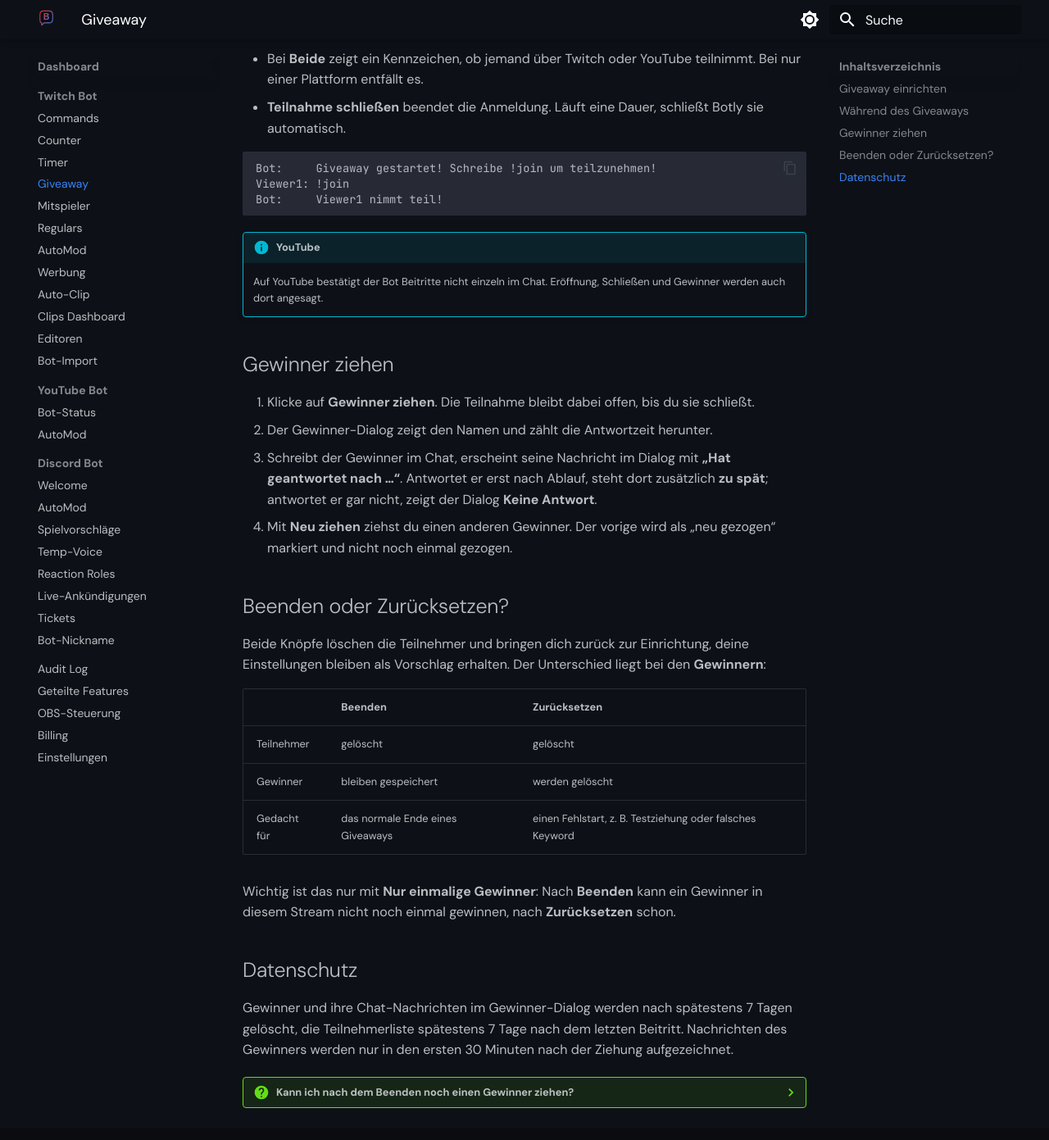
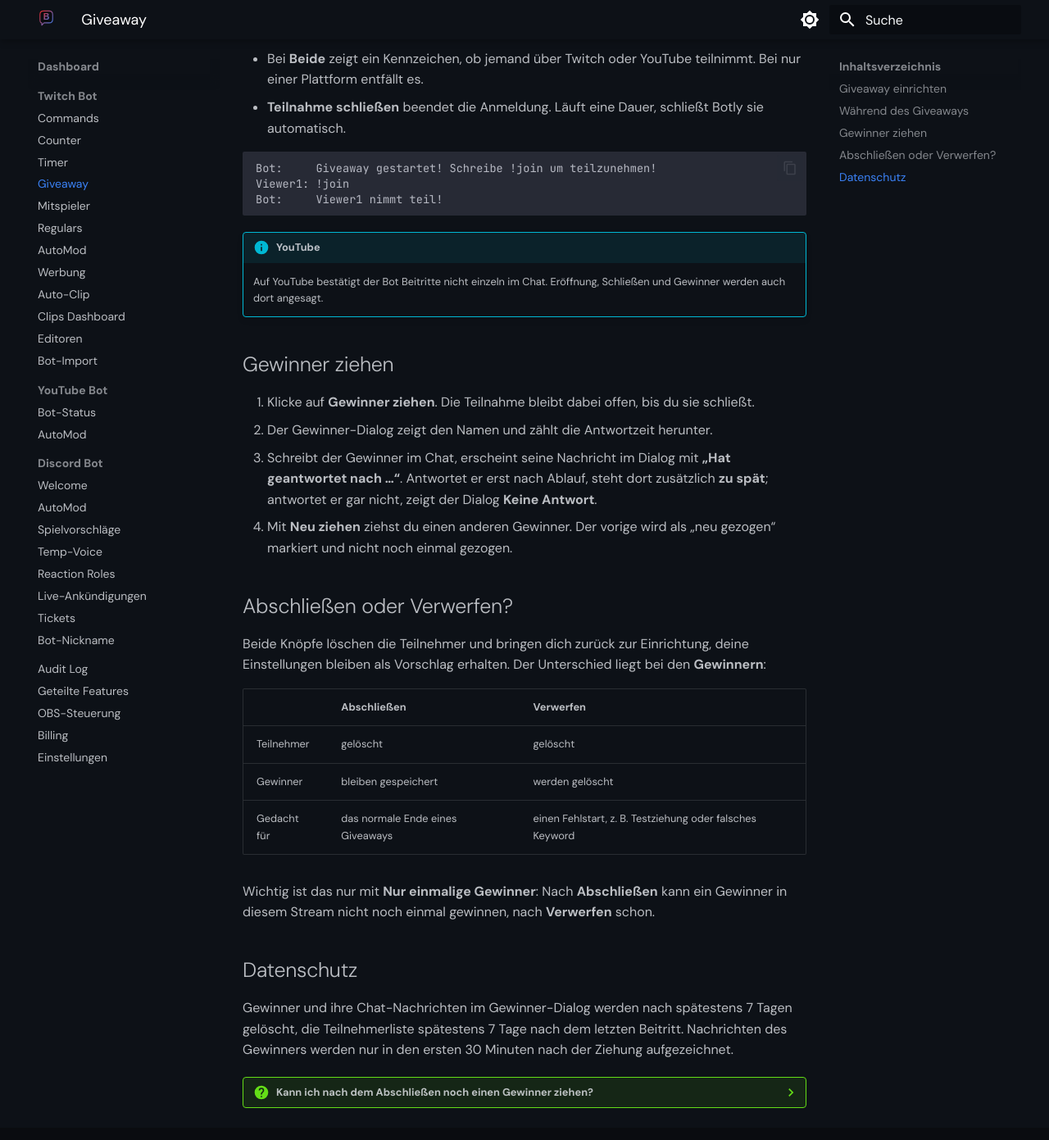
Before and after one commit to thymply/botly-docs, an MkDocs documentation site: the page built from docs/dashboard/twitch/giveaway.md, in a window 1280 px wide and 1400 px high, scrolled down 1273 px. Shown: the top 1391 px of the window at 82% size. Built offline with MkDocs 1.6.1 and Material for MkDocs 9.7.7, drawn with Linux system fonts in a browser that asks for light colours; plug-ins that fetch from the network failed and are left out.

Commit message:
docs: Giveaway-Knöpfe heißen Abschließen und Verwerfen (BL-497)
Co-Authored-By: Claude Opus 5.5 <noreply@anthropic.com>
Claude-Session: https://claude.ai/code/session_01FVTiApXW9VzDKUxkzaVt4t

```diff
--- a/docs/dashboard/twitch/giveaway.md
+++ b/docs/dashboard/twitch/giveaway.md
@@ -52,21 +52,21 @@ Bot:     Viewer1 nimmt teil!
 3. Schreibt der Gewinner im Chat, erscheint seine Nachricht im Dialog mit **„Hat geantwortet nach …“**. Antwortet er erst nach Ablauf, steht dort zusätzlich **zu spät**; antwortet er gar nicht, zeigt der Dialog **Keine Antwort**.
 4. Mit **Neu ziehen** ziehst du einen anderen Gewinner. Der vorige wird als „neu gezogen“ markiert und nicht noch einmal gezogen.
 
-## Beenden oder Zurücksetzen?
+## Abschließen oder Verwerfen?
 
 Beide Knöpfe löschen die Teilnehmer und bringen dich zurück zur Einrichtung, deine Einstellungen bleiben als Vorschlag erhalten. Der Unterschied liegt bei den **Gewinnern**:
 
-| | Beenden | Zurücksetzen |
+| | Abschließen | Verwerfen |
 |---|---|---|
 | Teilnehmer | gelöscht | gelöscht |
 | Gewinner | bleiben gespeichert | werden gelöscht |
 | Gedacht für | das normale Ende eines Giveaways | einen Fehlstart, z. B. Testziehung oder falsches Keyword |
 
-Wichtig ist das nur mit **Nur einmalige Gewinner**: Nach **Beenden** kann ein Gewinner in diesem Stream nicht noch einmal gewinnen, nach **Zurücksetzen** schon.
+Wichtig ist das nur mit **Nur einmalige Gewinner**: Nach **Abschließen** kann ein Gewinner in diesem Stream nicht noch einmal gewinnen, nach **Verwerfen** schon.
 
 ## Datenschutz
 
 Gewinner und ihre Chat-Nachrichten im Gewinner-Dialog werden nach spätestens 7 Tagen gelöscht, die Teilnehmerliste spätestens 7 Tage nach dem letzten Beitritt. Nachrichten des Gewinners werden nur in den ersten 30 Minuten nach der Ziehung aufgezeichnet.
 
-??? question "Kann ich nach dem Beenden noch einen Gewinner ziehen?"
-    Nein. Beenden löscht die Teilnehmerliste. Ziehe den Gewinner vorher, gern auch nach **Teilnahme schließen**.
+??? question "Kann ich nach dem Abschließen noch einen Gewinner ziehen?"
+    Nein. Abschließen löscht die Teilnehmerliste. Ziehe den Gewinner vorher, gern auch nach **Teilnahme schließen**.
```
